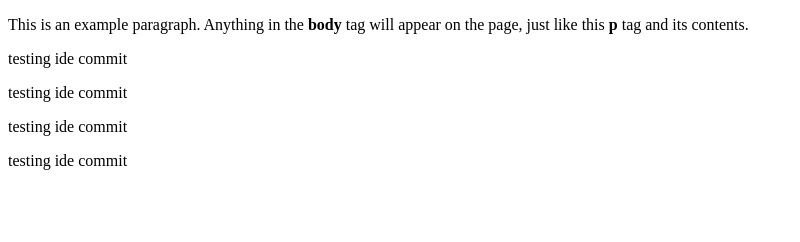
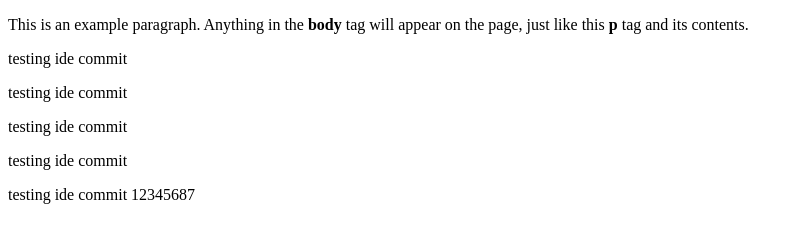
Before and after one commit to Angeo-Yorick/Repo1, a plain HTML site: page index.html in a window 1280 px wide. Shown: the whole page, without its empty margins (0-800 px from the left). Drawn offline with Linux system fonts and the light colour scheme.

Commit message:
yes it works

```diff
--- a/index.html
+++ b/index.html
@@ -9,5 +9,6 @@
     <p>testing ide commit</p>
     <p>testing ide commit</p>
     <p>testing ide commit</p>
+    <p>testing ide commit 12345687</p>
   </body>
 </html>
```
